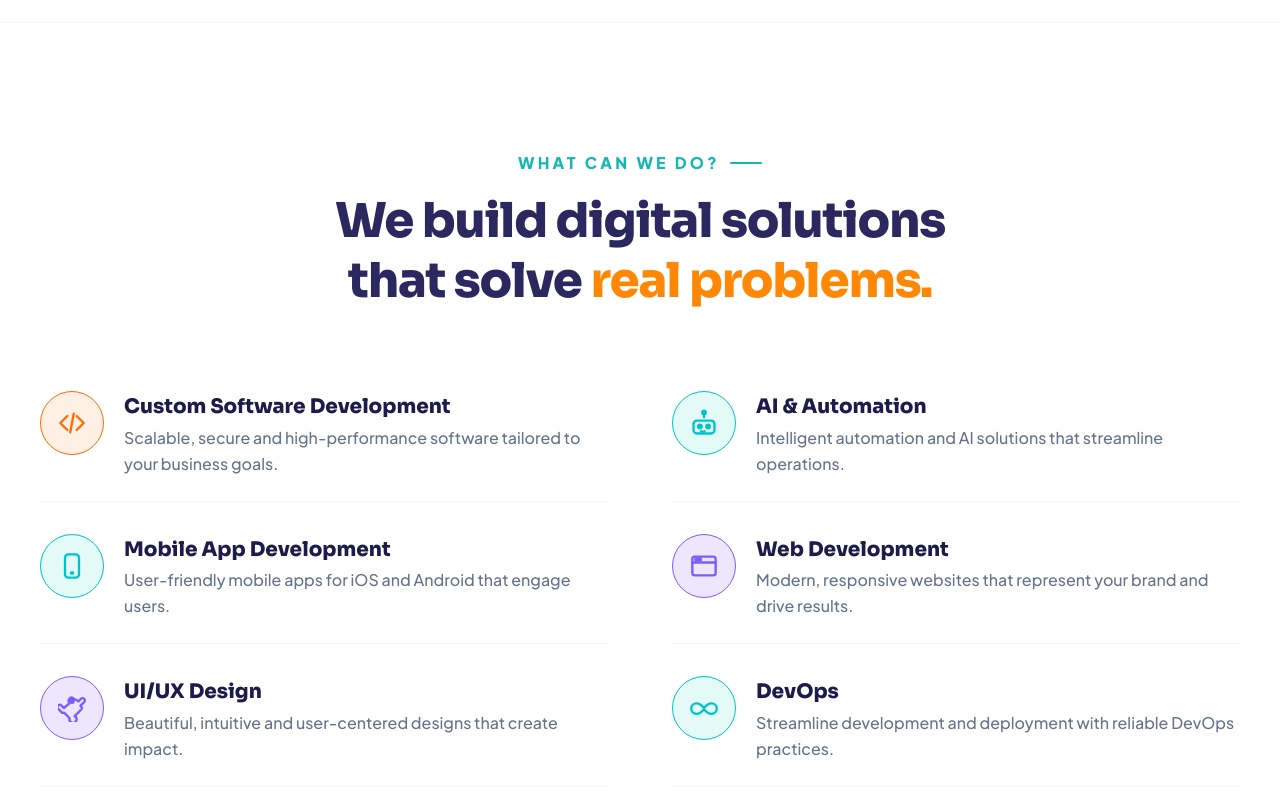
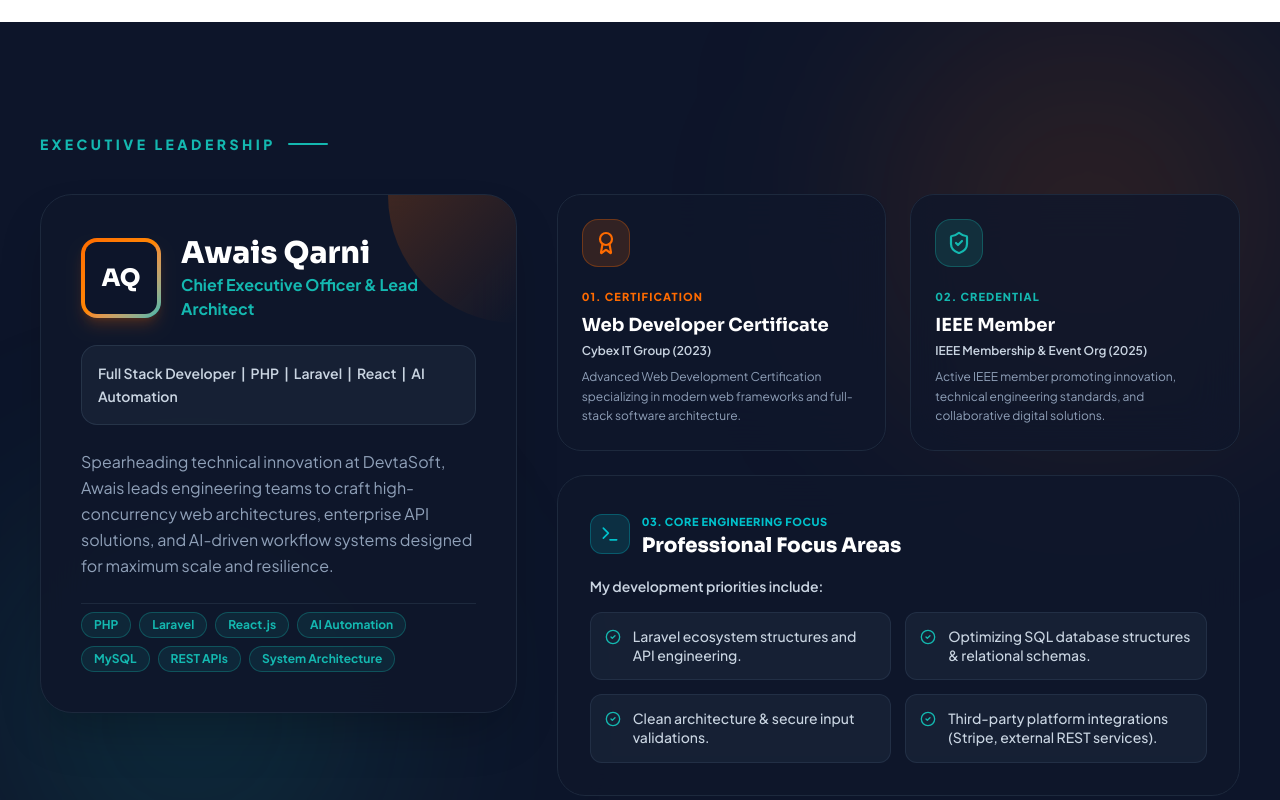
Before and after one commit to abdullahparvaiz07/DevtaSoft, a React (Vite) app: page /about in a window 1280 px wide. Shown: the part 920-1720 px from the top of the page. Built offline with nearby package versions, Linux system fonts and the light colour scheme.

Commit message:
feat: add CEO Awais Qarni profile and certifications section to AboutPage

```diff
--- a/src/components/AboutPage.tsx
+++ b/src/components/AboutPage.tsx
@@ -7,6 +7,10 @@ import {
   Code,
   Rocket,
   Play,
+  Award,
+  ShieldCheck,
+  CheckCircle2,
+  Terminal,
 } from 'lucide-react';
 import { DotGrid } from './DotGrid';
 
@@ -372,6 +376,188 @@ export const AboutPage: React.FC<AboutPageProps> = ({ onContactClick, onStartPro
         </div>
       </section>
 
+      {/* ═══════════════════════════════════════════
+          SECTION 1.5 — CEO & TECHNICAL LEADERSHIP PROFILE
+      ═══════════════════════════════════════════ */}
+      <section className="relative w-full py-20 sm:py-28 bg-[#0D152A] text-white overflow-hidden">
+        {/* Ambient Radial Blur Orbs */}
+        <div className="absolute top-0 right-0 w-96 h-96 bg-[#FF6B00]/15 rounded-full blur-[120px] pointer-events-none" />
+        <div className="absolute bottom-0 left-0 w-96 h-96 bg-[#14B8B0]/15 rounded-full blur-[120px] pointer-events-none" />
+
+        <div className="max-w-[1400px] mx-auto px-4 sm:px-6 lg:px-10 relative z-10">
+
+          {/* Section Eyebrow Header */}
+          <motion.div
+            className="flex items-center gap-3 mb-10"
+            initial="hidden"
+            whileInView="visible"
+            viewport={{ once: true, margin: '-50px' }}
+            variants={heroFadeUp}
+          >
+            <span className="text-[#14B8B0] font-extrabold text-xs sm:text-sm uppercase tracking-[0.25em]">
+              EXECUTIVE LEADERSHIP
+            </span>
+            <span className="h-[2px] w-10 bg-[#14B8B0] rounded-full inline-block" />
+          </motion.div>
+
+          <div className="grid grid-cols-1 lg:grid-cols-12 gap-12 lg:gap-10 items-start">
+
+            {/* LEFT COLUMN: CEO Profile Main Card */}
+            <motion.div
+              className="lg:col-span-5 bg-slate-900/90 border border-slate-800 rounded-[32px] p-8 sm:p-10 shadow-2xl relative overflow-hidden backdrop-blur-xl"
+              initial="hidden"
+              whileInView="visible"
+              viewport={{ once: true, margin: '-50px' }}
+              variants={heroFadeUp}
+            >
+              <div className="absolute top-0 right-0 w-32 h-32 bg-gradient-to-br from-[#FF6B00]/20 to-transparent rounded-bl-full pointer-events-none" />
+
+              {/* Avatar Initials & Title */}
+              <div className="flex items-center gap-5 mb-6">
+                <div className="w-20 h-20 rounded-2xl bg-gradient-to-br from-[#FF6B00] via-[#FF8706] to-[#14B8B0] p-1 shadow-lg shadow-[#FF6B00]/20 shrink-0">
+                  <div className="w-full h-full bg-[#0D152A] rounded-xl flex items-center justify-center font-display font-extrabold text-2xl text-white">
+                    AQ
+                  </div>
+                </div>
+                <div>
+                  <h2 className="font-display font-extrabold text-2xl sm:text-3xl text-white">
+                    Awais Qarni
+                  </h2>
+                  <p className="text-[#14B8B0] font-bold text-sm sm:text-base mt-0.5">
+                    Chief Executive Officer & Lead Architect
+                  </p>
+                </div>
+              </div>
+
+              {/* Role & Specialties Tagline */}
+              <div className="p-4 rounded-2xl bg-slate-800/60 border border-slate-700/60 mb-6">
+                <p className="text-slate-300 font-semibold text-xs sm:text-sm leading-relaxed">
+                  Full Stack Developer &nbsp;|&nbsp; PHP &nbsp;|&nbsp; Laravel &nbsp;|&nbsp; React &nbsp;|&nbsp; AI Automation
+                </p>
+              </div>
+
+              <p className="text-slate-400 text-sm sm:text-base leading-relaxed mb-6">
+                Spearheading technical innovation at DevtaSoft, Awais leads engineering teams to craft high-concurrency web architectures, enterprise API solutions, and AI-driven workflow systems designed for maximum scale and resilience.
+              </p>
+
+              {/* Core Skill Chips */}
+              <div className="flex flex-wrap gap-2 pt-2 border-t border-slate-800">
+                {['PHP', 'Laravel', 'React.js', 'AI Automation', 'MySQL', 'REST APIs', 'System Architecture'].map((tech) => (
+                  <span
+                    key={tech}
+                    className="px-3 py-1 rounded-full bg-[#14B8B0]/10 border border-[#14B8B0]/30 text-[#14B8B0] text-xs font-bold"
+                  >
+                    {tech}
+                  </span>
+                ))}
+              </div>
+            </motion.div>
+
+            {/* RIGHT COLUMN: Certifications, Credentials & Professional Focus Areas */}
+            <motion.div
+              className="lg:col-span-7 flex flex-col gap-6"
+              initial="hidden"
+              whileInView="visible"
+              viewport={{ once: true, margin: '-50px' }}
+              variants={cardStagger}
+            >
+
+              {/* Cards Grid: Certificate & IEEE Member */}
+              <div className="grid grid-cols-1 sm:grid-cols-2 gap-6">
+
+                {/* 1. Web Developer Certificate */}
+                <motion.div
+                  className="bg-slate-900/80 border border-slate-800 hover:border-[#FF6B00]/50 rounded-[24px] p-6 transition-all duration-300 hover:-translate-y-1 backdrop-blur-xl group"
+                  variants={cardFadeUp}
+                >
+                  <div className="w-12 h-12 rounded-2xl bg-[#FF6B00]/15 border border-[#FF6B00]/30 text-[#FF6B00] flex items-center justify-center mb-4 group-hover:scale-110 transition-transform">
+                    <Award className="w-6 h-6 stroke-[2.2]" />
+                  </div>
+                  <span className="text-[11px] font-extrabold uppercase tracking-widest text-[#FF6B00]">
+                    01. Certification
+                  </span>
+                  <h3 className="font-display font-bold text-lg text-white mt-1 mb-1">
+                    Web Developer Certificate
+                  </h3>
+                  <p className="text-slate-300 font-semibold text-xs mb-2">
+                    Cybex IT Group (2023)
+                  </p>
+                  <p className="text-slate-400 text-xs leading-relaxed">
+                    Advanced Web Development Certification specializing in modern web frameworks and full-stack software architecture.
+                  </p>
+                </motion.div>
+
+                {/* 2. IEEE Member */}
+                <motion.div
+                  className="bg-slate-900/80 border border-slate-800 hover:border-[#14B8B0]/50 rounded-[24px] p-6 transition-all duration-300 hover:-translate-y-1 backdrop-blur-xl group"
+                  variants={cardFadeUp}
+                >
+                  <div className="w-12 h-12 rounded-2xl bg-[#14B8B0]/15 border border-[#14B8B0]/30 text-[#14B8B0] flex items-center justify-center mb-4 group-hover:scale-110 transition-transform">
+                    <ShieldCheck className="w-6 h-6 stroke-[2.2]" />
+                  </div>
+                  <span className="text-[11px] font-extrabold uppercase tracking-widest text-[#14B8B0]">
+                    02. Credential
+                  </span>
+                  <h3 className="font-display font-bold text-lg text-white mt-1 mb-1">
+                    IEEE Member
+                  </h3>
+                  <p className="text-slate-300 font-semibold text-xs mb-2">
+                    IEEE Membership & Event Org (2025)
+                  </p>
+                  <p className="text-slate-400 text-xs leading-relaxed">
+                    Active IEEE member promoting innovation, technical engineering standards, and collaborative digital solutions.
+                  </p>
+                </motion.div>
+
+              </div>
+
+              {/* 3. Professional Focus Areas Card */}
+              <motion.div
+                className="bg-slate-900/80 border border-slate-800 rounded-[28px] p-7 sm:p-8 backdrop-blur-xl"
+                variants={cardFadeUp}
+              >
+                <div className="flex items-center gap-3 mb-4">
+                  <div className="w-10 h-10 rounded-xl bg-[#00C2CC]/15 border border-[#00C2CC]/30 text-[#00C2CC] flex items-center justify-center shrink-0">
+                    <Terminal className="w-5 h-5" />
+                  </div>
+                  <div>
+                    <span className="text-[11px] font-extrabold uppercase tracking-wider text-[#00C2CC]">
+                      03. Core Engineering Focus
+                    </span>
+                    <h3 className="font-display font-extrabold text-xl text-white">
+                      Professional Focus Areas
+                    </h3>
+                  </div>
+                </div>
+
+                <p className="text-slate-300 text-xs sm:text-sm font-semibold mb-4">
+                  My development priorities include:
+                </p>
+
+                <div className="grid grid-cols-1 sm:grid-cols-2 gap-3.5">
+                  {[
+                    'Laravel ecosystem structures and API engineering.',
+                    'Optimizing SQL database structures & relational schemas.',
+                    'Clean architecture & secure input validations.',
+                    'Third-party platform integrations (Stripe, external REST services).',
+                  ].map((item, idx) => (
+                    <div
+                      key={idx}
+                      className="p-3.5 rounded-xl bg-slate-800/60 border border-slate-700/50 flex items-start gap-3 text-xs sm:text-sm text-slate-300 font-medium hover:border-[#14B8B0]/40 transition-colors"
+                    >
+                      <CheckCircle2 className="w-4 h-4 text-[#14B8B0] shrink-0 mt-0.5" />
+                      <span className="leading-snug">{item}</span>
+                    </div>
+                  ))}
+                </div>
+              </motion.div>
+
+            </motion.div>
+
+          </div>
+
+        </div>
+      </section>
 
       {/* ═══════════════════════════════════════════
           SECTION 2 — WHAT CAN WE DO?
```
